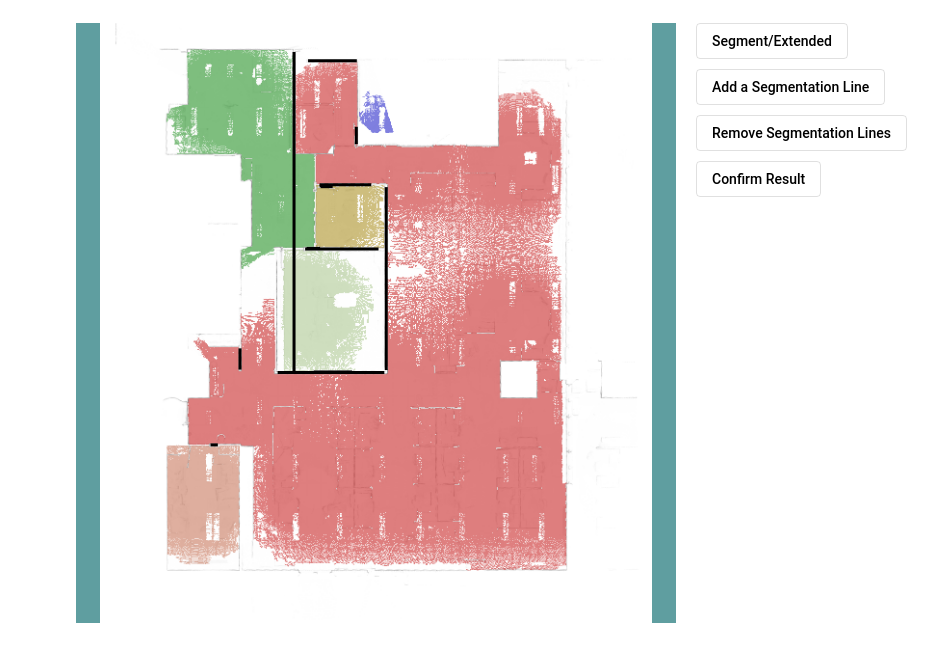
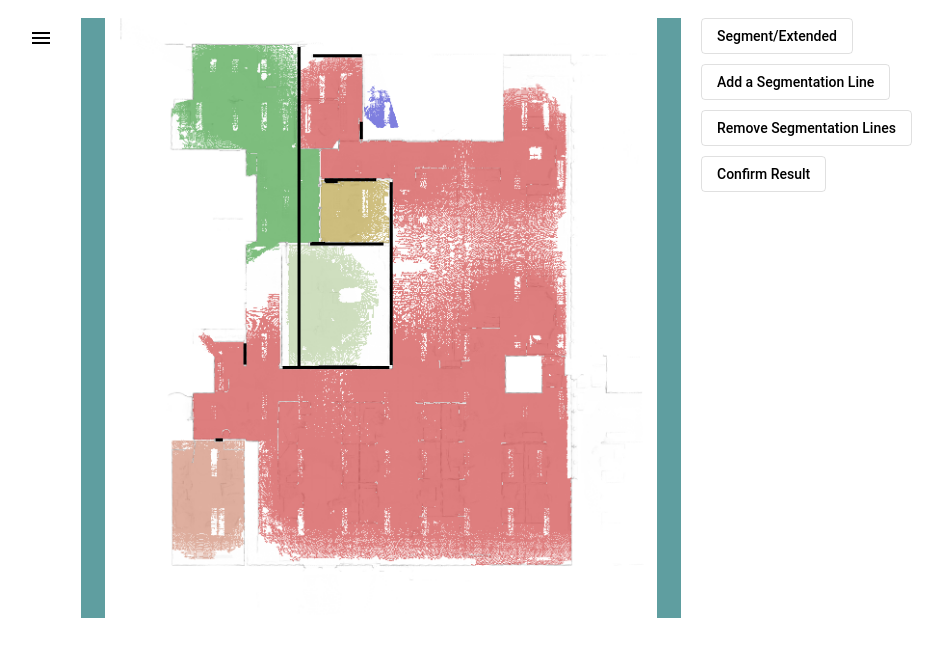
Before and after one commit to JinZihang/SJNTU-RoomSegmentationUI, an Angular app: page / in a window 1280 px wide. Shown: the top 662 px of the page, without its empty margins (2-945 px from the left). Built offline with nearby package versions, Linux system fonts and the light colour scheme.

Commit message:
Basic hisotry expand function

```diff
--- a/src/app/room-seg-ui/room-seg-ui.component.css
+++ b/src/app/room-seg-ui/room-seg-ui.component.css
@@ -1,3 +1,14 @@
+#history-resize-container {
+    position: absolute;
+    height: 100%;
+}
+#history-display-control-button {
+    position: absolute;
+    top: 0;
+    margin: auto;
+    line-height: 1;
+}
+
 #display-resize-container {
     position: absolute;
     background-color: cadetblue;
--- a/src/app/room-seg-ui/room-seg-ui.component.html
+++ b/src/app/room-seg-ui/room-seg-ui.component.html
@@ -1,3 +1,13 @@
+<div id='history-resize-container' #historyResizeContainerElement>
+    <button id='history-display-control-button' mat-icon-button
+        matTooltip='Edit History' matTooltipPosition='after'
+        (click)='displayEditHistory()'>
+        <mat-icon>menu</mat-icon>
+    </button>
+
+    <room-seg-history></room-seg-history>
+</div>
+
 <div id='display-resize-container' #displayResizeContainerElement>
     <room-seg-display #displayElement
         [canvasSideLength]='canvasSideLength' [imgSrc]='imgSrc' (roomImgScale)='getRoomImgScale($event)'
--- a/src/app/room-seg-ui/room-seg-ui.component.ts
+++ b/src/app/room-seg-ui/room-seg-ui.component.ts
@@ -14,9 +14,12 @@ export class RoomSegUIComponent implements AfterViewInit {
 
   @Output() segmentationComplete = new EventEmitter<number[][]>(); // Final segmentation line set.
 
-  pageTopDistance: number = 15; // Constant yet.
-  historyContainerWidth: number = 60;
+  pageTopDistance: number = 10; // Constant.
+  pageLeftDistance: number = 15; // Constant.
+  historyContainerWidth: number = 40;
   canvasSideLength: number = 600;
+
+  showEditHistory: boolean;
 
   beforeResizeCanvasSideLength: number;
   resizeProcess: boolean = false;
@@ -37,6 +40,7 @@ export class RoomSegUIComponent implements AfterViewInit {
   processCanConfirm: boolean = true;
   lineSetBeforeProcess: number[][];
 
+  @ViewChild('historyResizeContainerElement') historyResizeContainerElement: ElementRef;
   @ViewChild('displayResizeContainerElement') displayResizeContainerElement: ElementRef;
   @ViewChild('displayElement') displayElement: ElementRef;
   @ViewChild('actionBtnContainerElement') actionBtnContainerElement: ElementRef;
@@ -49,16 +53,20 @@ export class RoomSegUIComponent implements AfterViewInit {
     this.setContainersPositions();
   }
   private setContainersPositions(): void {
+    this.renderer.setStyle(this.historyResizeContainerElement.nativeElement, 'top', String(this.pageTopDistance) + 'px');
+    this.renderer.setStyle(this.historyResizeContainerElement.nativeElement, 'left', String(this.pageLeftDistance) + 'px');
+    this.renderer.setStyle(this.historyResizeContainerElement.nativeElement, 'width', String(this.historyContainerWidth) + 'px');
+
     this.renderer.setStyle(this.displayResizeContainerElement.nativeElement, 'top', String(this.pageTopDistance) + 'px');
-    this.renderer.setStyle(this.displayResizeContainerElement.nativeElement, 'left', String(this.historyContainerWidth + 10) + 'px');
+    this.renderer.setStyle(this.displayResizeContainerElement.nativeElement, 'left', String(this.pageLeftDistance + this.historyContainerWidth + 20) + 'px');
     this.renderer.setStyle(this.displayResizeContainerElement.nativeElement, 'height', String(this.canvasSideLength) + 'px');
     this.renderer.setStyle(this.displayResizeContainerElement.nativeElement, 'width', String(this.canvasSideLength) + 'px');
 
     this.renderer.setStyle(this.actionBtnContainerElement.nativeElement, 'top', String(this.pageTopDistance) + 'px');
-    this.renderer.setStyle(this.actionBtnContainerElement.nativeElement, 'left', String(this.historyContainerWidth + this.canvasSideLength + 30) + 'px');
+    this.renderer.setStyle(this.actionBtnContainerElement.nativeElement, 'left', String(this.pageLeftDistance + this.historyContainerWidth + this.canvasSideLength + 40) + 'px');
 
     this.renderer.setStyle(this.processBtnContainerElement.nativeElement, 'top', String(this.pageTopDistance + this.canvasSideLength - 81) + 'px');
-    this.renderer.setStyle(this.processBtnContainerElement.nativeElement, 'left', String(this.historyContainerWidth + this.canvasSideLength + 30) + 'px');
+    this.renderer.setStyle(this.processBtnContainerElement.nativeElement, 'left', String(this.pageLeftDistance + this.historyContainerWidth + this.canvasSideLength + 40) + 'px');
   }
 
   // For resizing the area to display image and line set.
@@ -186,6 +194,18 @@ export class RoomSegUIComponent implements AfterViewInit {
         }
       }
     }
+  }
+
+  // History list related.
+  public displayEditHistory(): void {
+    this.showEditHistory = !this.showEditHistory;
+
+    if (this.showEditHistory) {
+      this.historyContainerWidth = 200;
+    } else {
+      this.historyContainerWidth = 40;
+    }
+    this.setContainersPositions()
   }
 
   // Action buttons' functions.
--- a/src/styles.css
+++ b/src/styles.css
@@ -1,9 +1,8 @@
-/* You can add global styles to this file, and also import other style files */
 @import '~@angular/material/prebuilt-themes/deeppurple-amber.css';
+@import 'https://fonts.googleapis.com/icon?family=Material+Icons';
 
 body {
     position: absolute;
-    height: 100%;
-    width: 100%;
-    overflow: hidden;
+    height: 98%;
+    width: 98%;
 }
```
Also changed, not shown: src/app/app.module.ts (+7 -3 lines).
